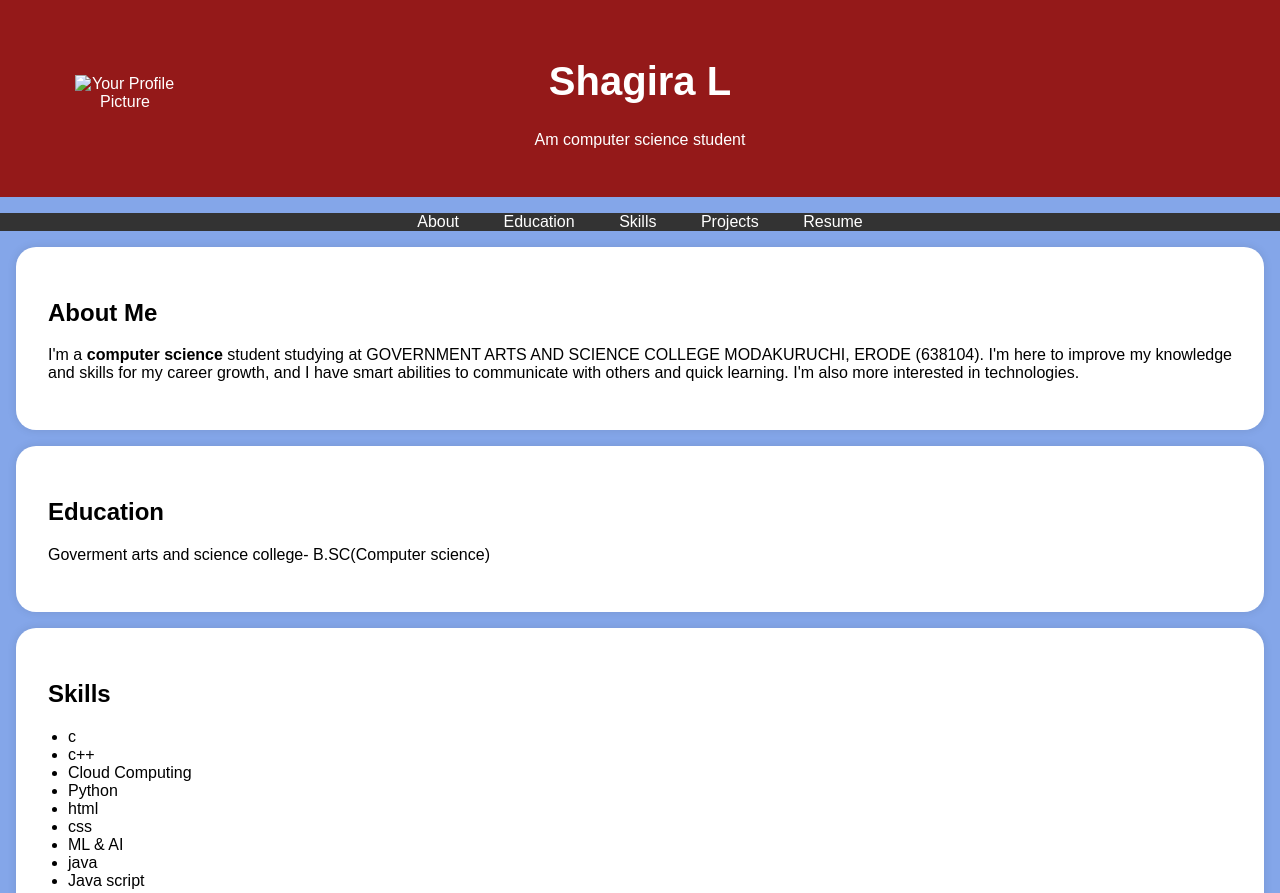
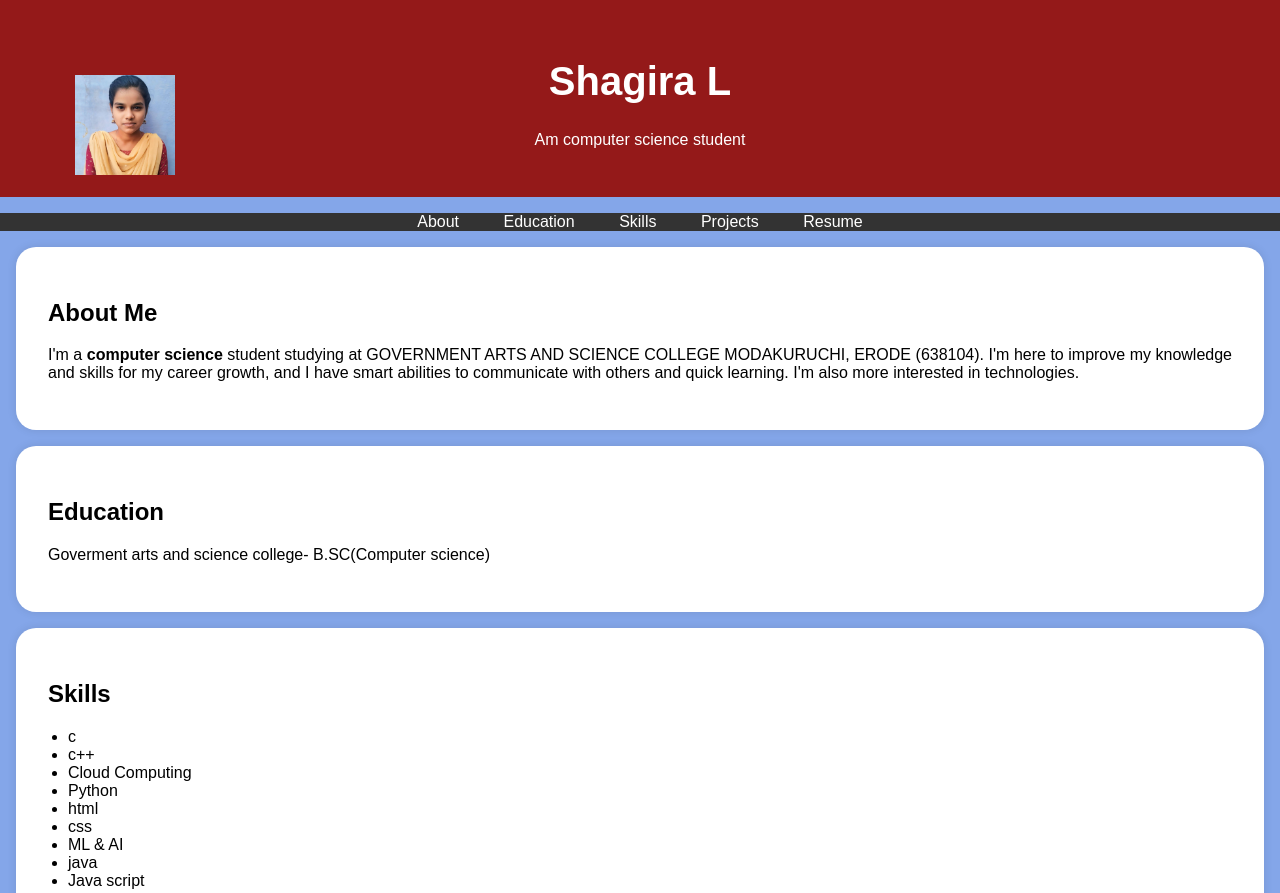
Before and after one commit to shagira1234/Digital-protfolio-, a plain HTML site: page index2.html in a window 1280 px wide. Shown: the top 893 px of the page. Drawn offline with Linux system fonts and the light colour scheme.

Commit message:
Update index2.html

```diff
--- a/index2.html
+++ b/index2.html
@@ -95,7 +95,7 @@
     <header>
         <div class="header-content">
             <!-- Add your profile picture here -->
-            <img src="IMG_20250319_102251.jpg" alt="Your Profile Picture" class="profile-picture">
+            <img src="1719564715472~2.jpg" alt="Your Profile Picture" class="profile-picture">
             <h1>Shagira L</h1>
             <p>Am computer science student</p>
         </div>
```
